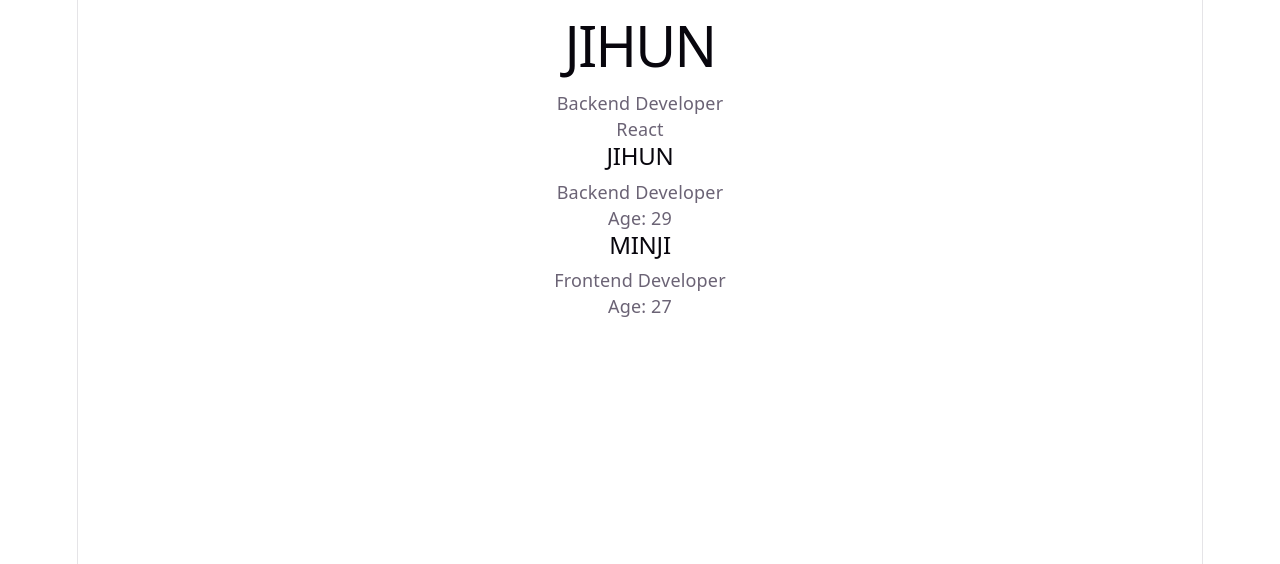
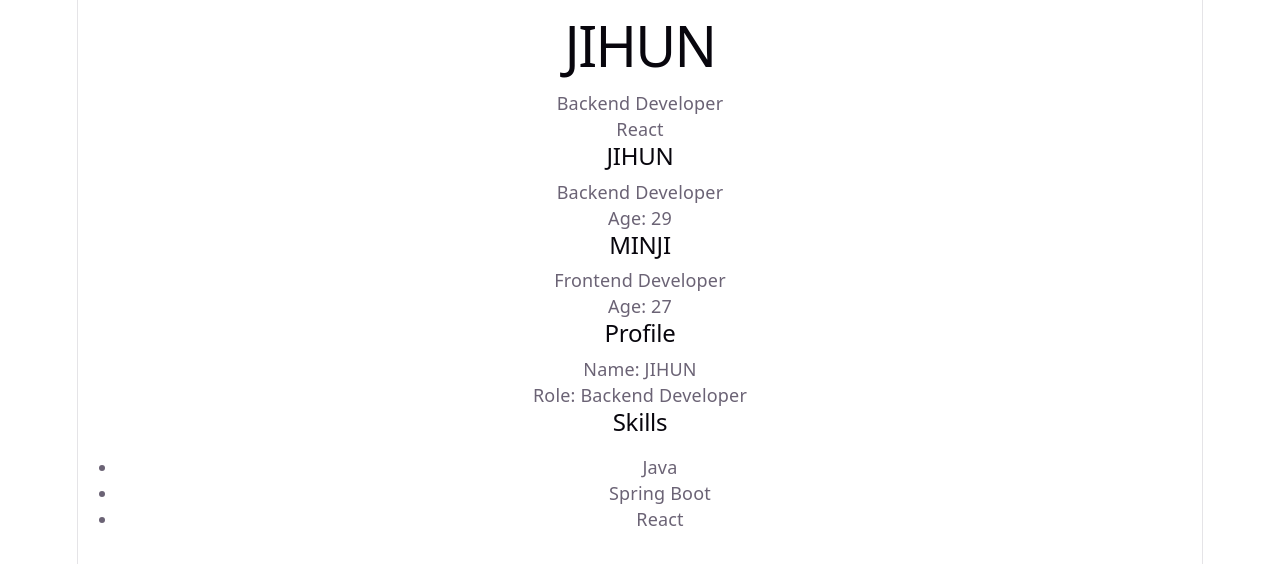
Before and after one commit to kho903/dev-journey, a React (Vite) app in the folder learning/react/01-fundamentals/practice/react-fundamentals-practice/: page / in a window 1280 px wide. Shown: the top 564 px of the page. Built offline with nearby package versions, Linux system fonts and the light colour scheme.

Commit message:
feat: implement children and composition practice
Refs #22

```diff
--- a/learning/react/01-fundamentals/practice/react-fundamentals-practice/src/App.jsx
+++ b/learning/react/01-fundamentals/practice/react-fundamentals-practice/src/App.jsx
@@ -1,11 +1,13 @@
 import Profile from "./practice/01-jsx-component/Practice.jsx";
 import PropsPractice from "./practice/02-props/Practice.jsx";
+import ChildrenPractice from "./practice/03-children-composition/Practice.jsx";
 
 function App() {
   return (
     <section>
       <Profile />
       <PropsPractice />
+      <ChildrenPractice />
     </section>
   );
 }
--- /dev/null
+++ b/learning/react/01-fundamentals/practice/react-fundamentals-practice/src/practice/03-children-composition/Practice.jsx
@@ -0,0 +1,28 @@
+function Card({ title, children }) {
+  return (
+    <section className="card">
+      <h2>{title}</h2>
+      <div className="card-content">{children}</div>
+    </section>
+  );
+}
+
+function ChildrenPractice() {
+  return (
+    <section>
+      <Card title="Profile">
+        <p>Name: JIHUN</p>
+        <p>Role: Backend Developer</p>
+      </Card>
+      <Card title="Skills">
+        <ul>
+          <li>Java</li>
+          <li>Spring Boot</li>
+          <li>React</li>
+        </ul>
+      </Card>
+    </section>
+  );
+}
+
+export default ChildrenPractice;
```
